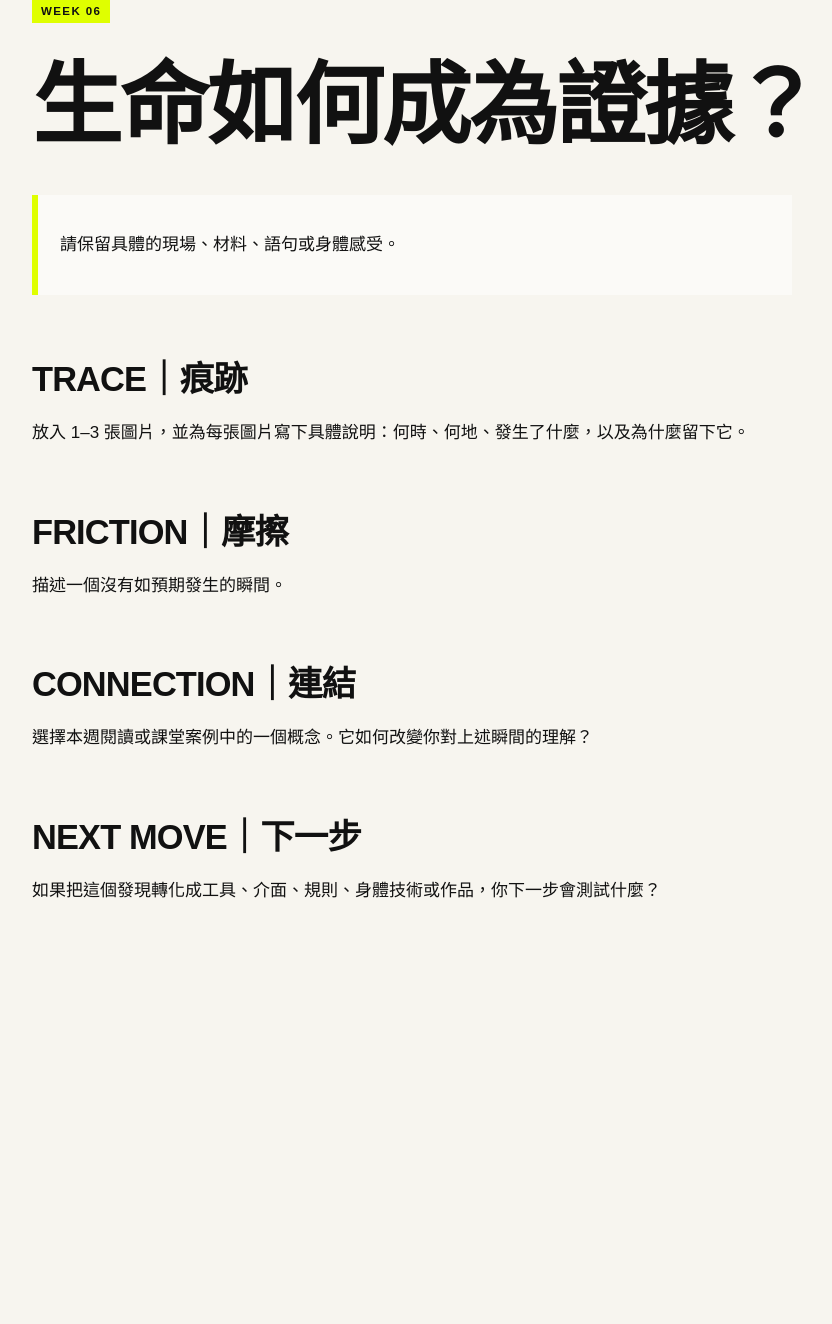
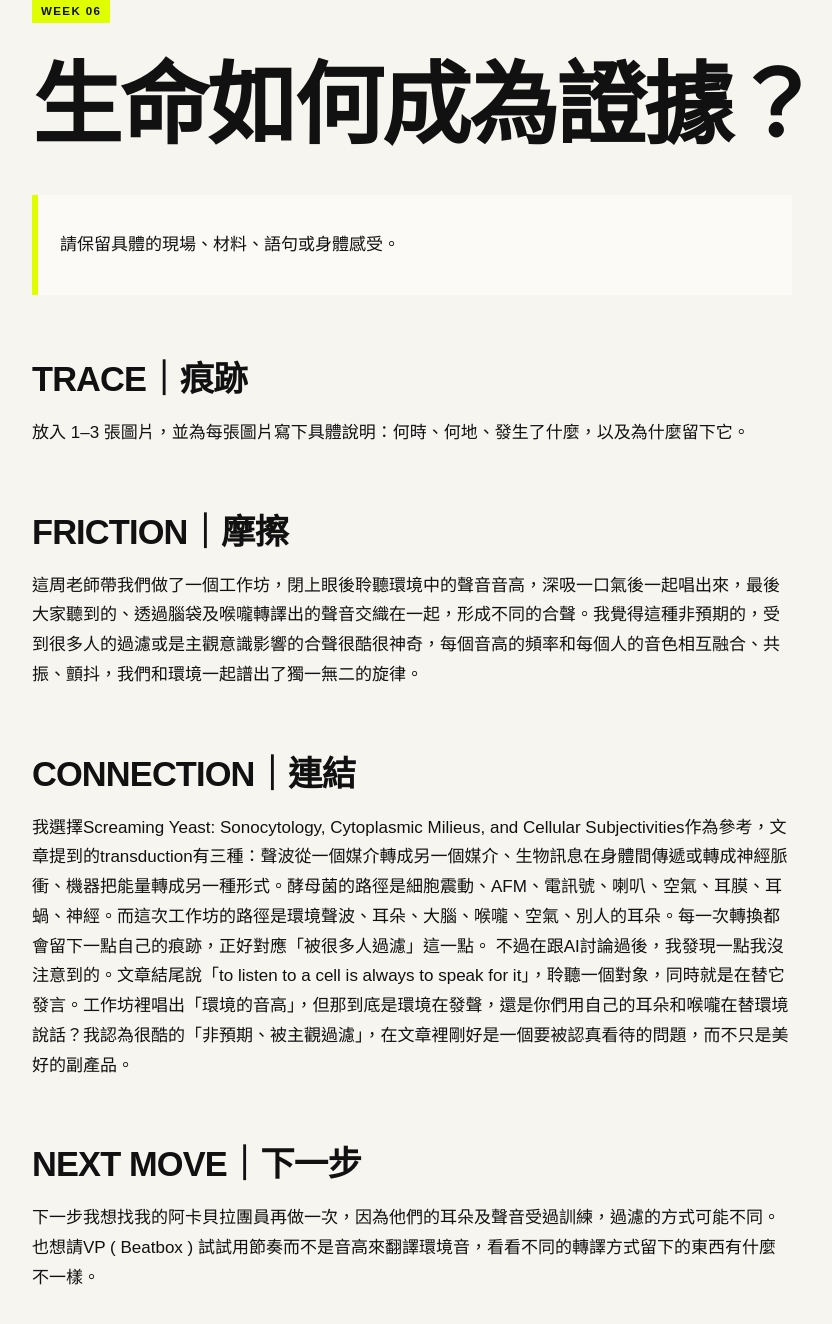
Before and after one commit to cherryyumimi-stack/fieldworkarchive, a Jekyll site: the page built from weeks/week-06.md, in a window 1280 px wide and 1400 px high, scrolled down 179 px. Shown: the top 1324 px of the window, without its empty margins (48-880 px from the left). Built offline with Jekyll 4.4.1, drawn with Linux system fonts in a browser that asks for light colours; before the commit the page ends 1192 px from its top, so only the background shows below that.

Commit message:
Update week-06.md

```diff
--- a/weeks/week-06.md
+++ b/weeks/week-06.md
@@ -15,13 +15,14 @@ permalink: /weeks/week-06/
 
 ## FRICTION｜摩擦
 
-描述一個沒有如預期發生的瞬間。
+這周老師帶我們做了一個工作坊，閉上眼後聆聽環境中的聲音音高，深吸一口氣後一起唱出來，最後大家聽到的、透過腦袋及喉嚨轉譯出的聲音交織在一起，形成不同的合聲。我覺得這種非預期的，受到很多人的過濾或是主觀意識影響的合聲很酷很神奇，每個音高的頻率和每個人的音色相互融合、共振、顫抖，我們和環境一起譜出了獨一無二的旋律。
 
 
 ## CONNECTION｜連結
 
-選擇本週閱讀或課堂案例中的一個概念。它如何改變你對上述瞬間的理解？
+我選擇Screaming Yeast: Sonocytology, Cytoplasmic Milieus, and Cellular Subjectivities作為參考，文章提到的transduction有三種：聲波從一個媒介轉成另一個媒介、生物訊息在身體間傳遞或轉成神經脈衝、機器把能量轉成另一種形式。酵母菌的路徑是細胞震動、AFM、電訊號、喇叭、空氣、耳膜、耳蝸、神經。而這次工作坊的路徑是環境聲波、耳朵、大腦、喉嚨、空氣、別人的耳朵。每一次轉換都會留下一點自己的痕跡，正好對應「被很多人過濾」這一點。
+不過在跟AI討論過後，我發現一點我沒注意到的。文章結尾說「to listen to a cell is always to speak for it」，聆聽一個對象，同時就是在替它發言。工作坊裡唱出「環境的音高」，但那到底是環境在發聲，還是你們用自己的耳朵和喉嚨在替環境說話？我認為很酷的「非預期、被主觀過濾」，在文章裡剛好是一個要被認真看待的問題，而不只是美好的副產品。
 
 ## NEXT MOVE｜下一步
 
-如果把這個發現轉化成工具、介面、規則、身體技術或作品，你下一步會測試什麼？
+下一步我想找我的阿卡貝拉團員再做一次，因為他們的耳朵及聲音受過訓練，過濾的方式可能不同。也想請VP ( Beatbox ) 試試用節奏而不是音高來翻譯環境音，看看不同的轉譯方式留下的東西有什麼不一樣。
```
